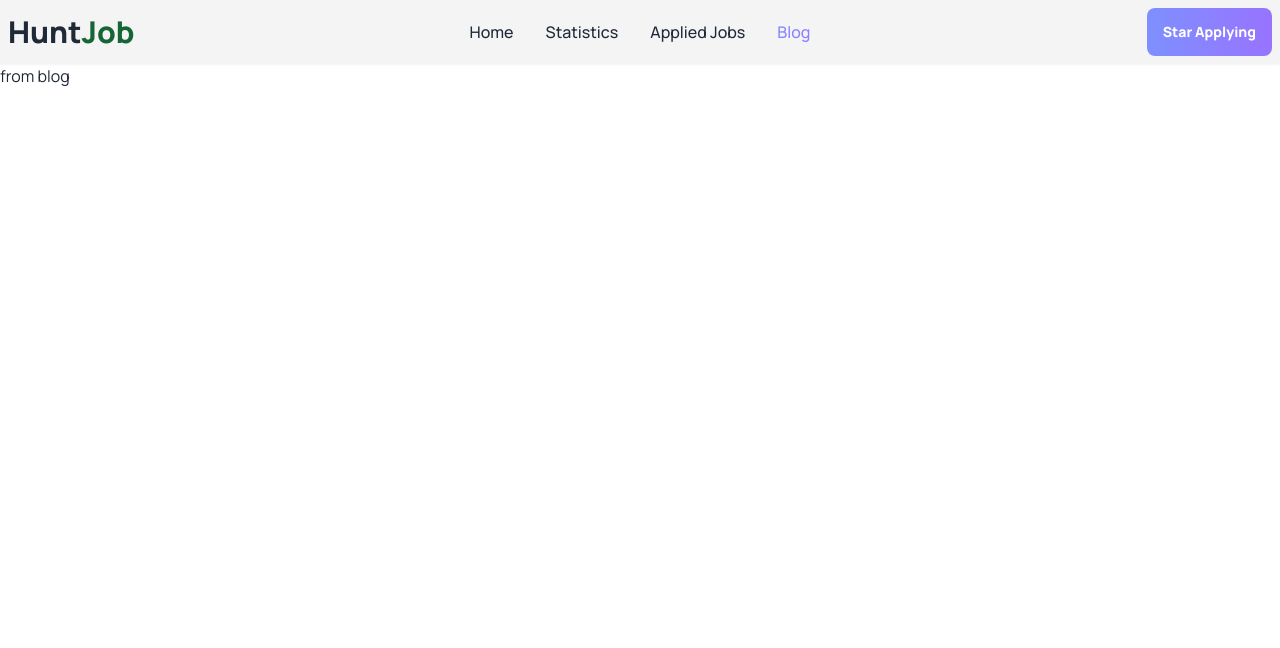
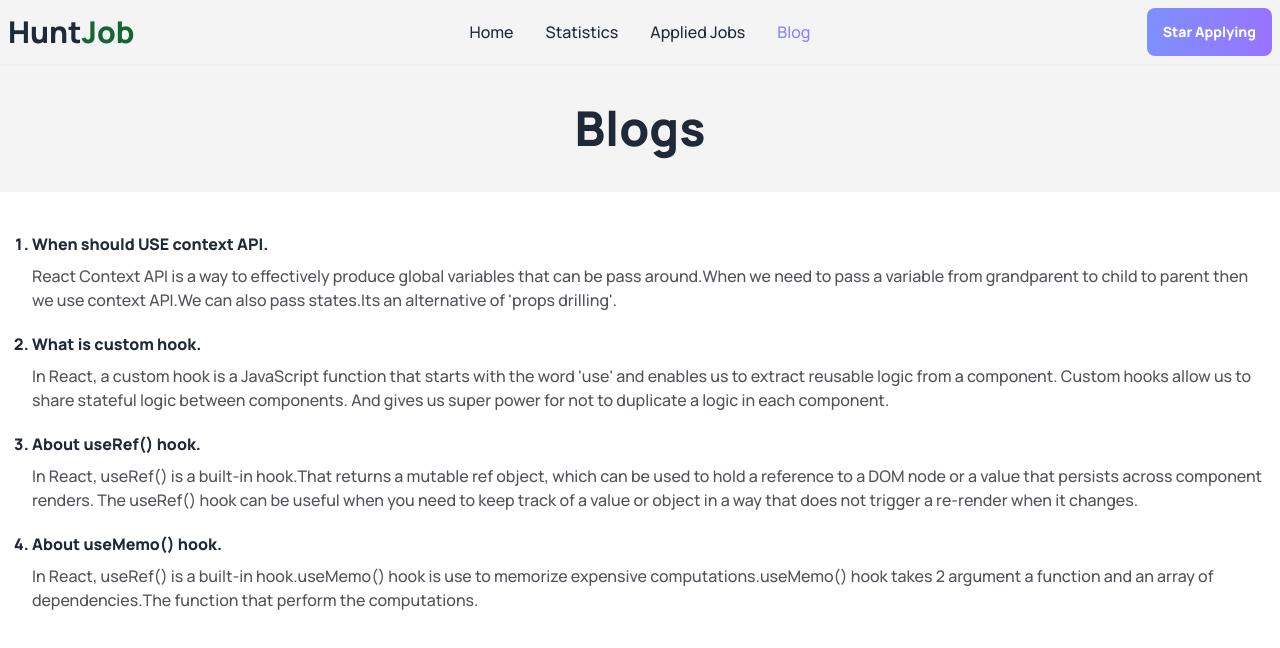
Before and after one commit to abirm09/hunt-job, a React (Vite) app: page /blog in a window 1280 px wide. Shown: the top 648 px of the page. Built offline with nearby package versions, Linux system fonts and the light colour scheme.

Commit message:
Added questions answers

```diff
--- a/src/components/Blog.jsx
+++ b/src/components/Blog.jsx
@@ -1,10 +1,25 @@
-import React from "react";
+import React, { useContext } from "react";
+import { LoaderDataContext } from "../App";
 
 const Blog = () => {
+  const { answers } = useContext(LoaderDataContext || []);
+  console.log(answers);
   return (
-    <div>
-      <h2>from blog</h2>
-    </div>
+    <section>
+      <div className="bg-zinc-100">
+        <h2 className="section-title py-10">Blogs</h2>
+      </div>
+      <div className="max-w-7xl mx-auto px-3 mt-10">
+        <ul className="list-decimal ml-5">
+          {answers.map((answer, index) => (
+            <li key={index} className="mb-5 font-extrabold">
+              <h2 className="mb-2 ">{answer.question}</h2>
+              <p className="font-medium text-zinc-600">{answer.answer}</p>
+            </li>
+          ))}
+        </ul>
+      </div>
+    </section>
   );
 };
 
--- a/src/components/Statistics.jsx
+++ b/src/components/Statistics.jsx
@@ -6,6 +6,10 @@ const Statistics = () => {
   const { assignmentData } = useContext(LoaderDataContext || []);
   console.log(assignmentData);
   return (
+    <section>
+      <div className="bg-zinc-100">
+        <h2 className="section-title py-10">Statistics</h2>
+      </div>
       <div className="max-w-7xl mx-auto">
         <h2 className="text-center pt-10 font-extrabold">
           Assignment marks from assignment 1 to assignment 8.
@@ -26,6 +30,7 @@ const Statistics = () => {
           </PieChart>
         </div>
       </div>
+    </section>
   );
 };
 
```
Lines whose indentation alone changed are shown as unchanged.
